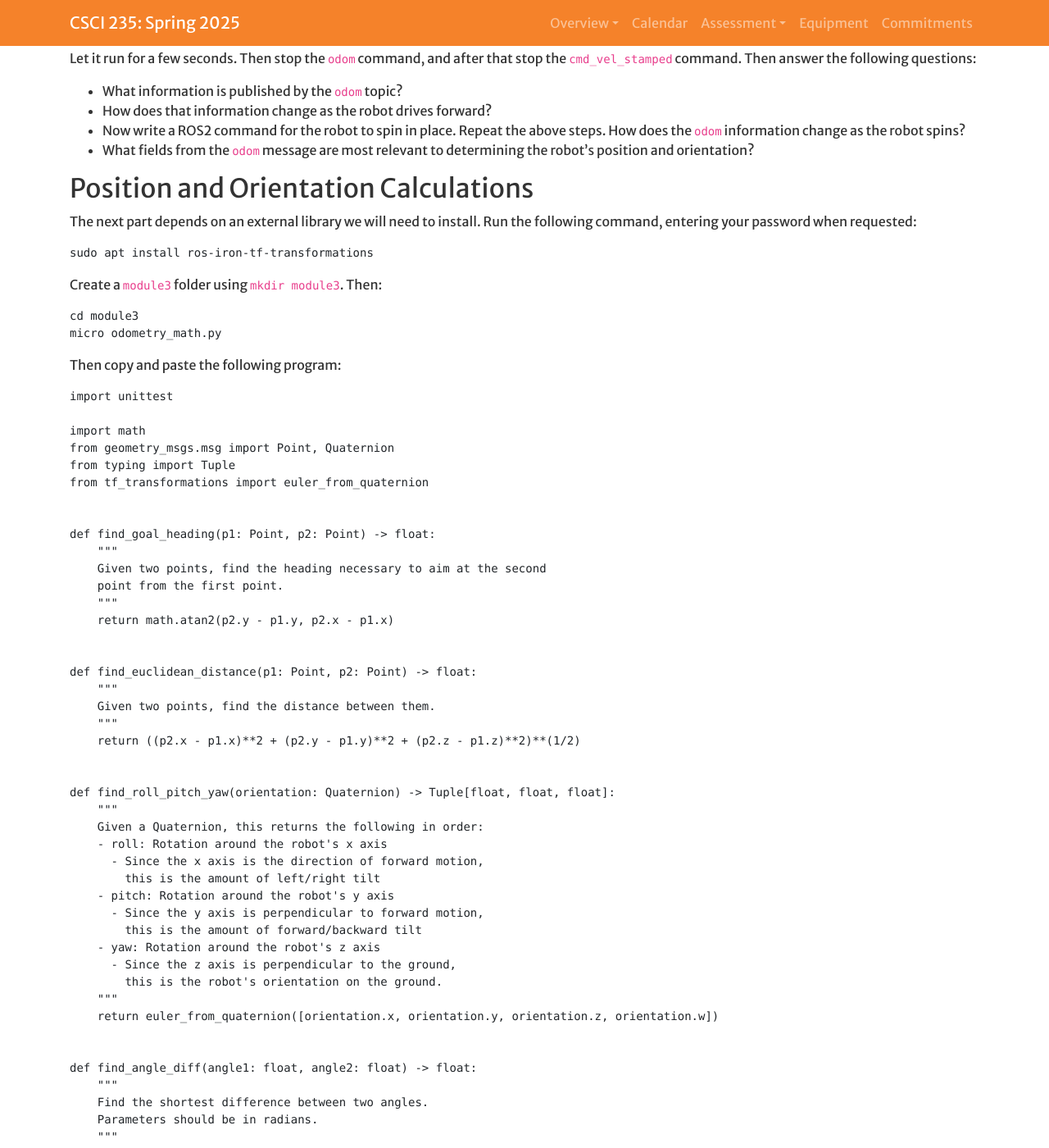
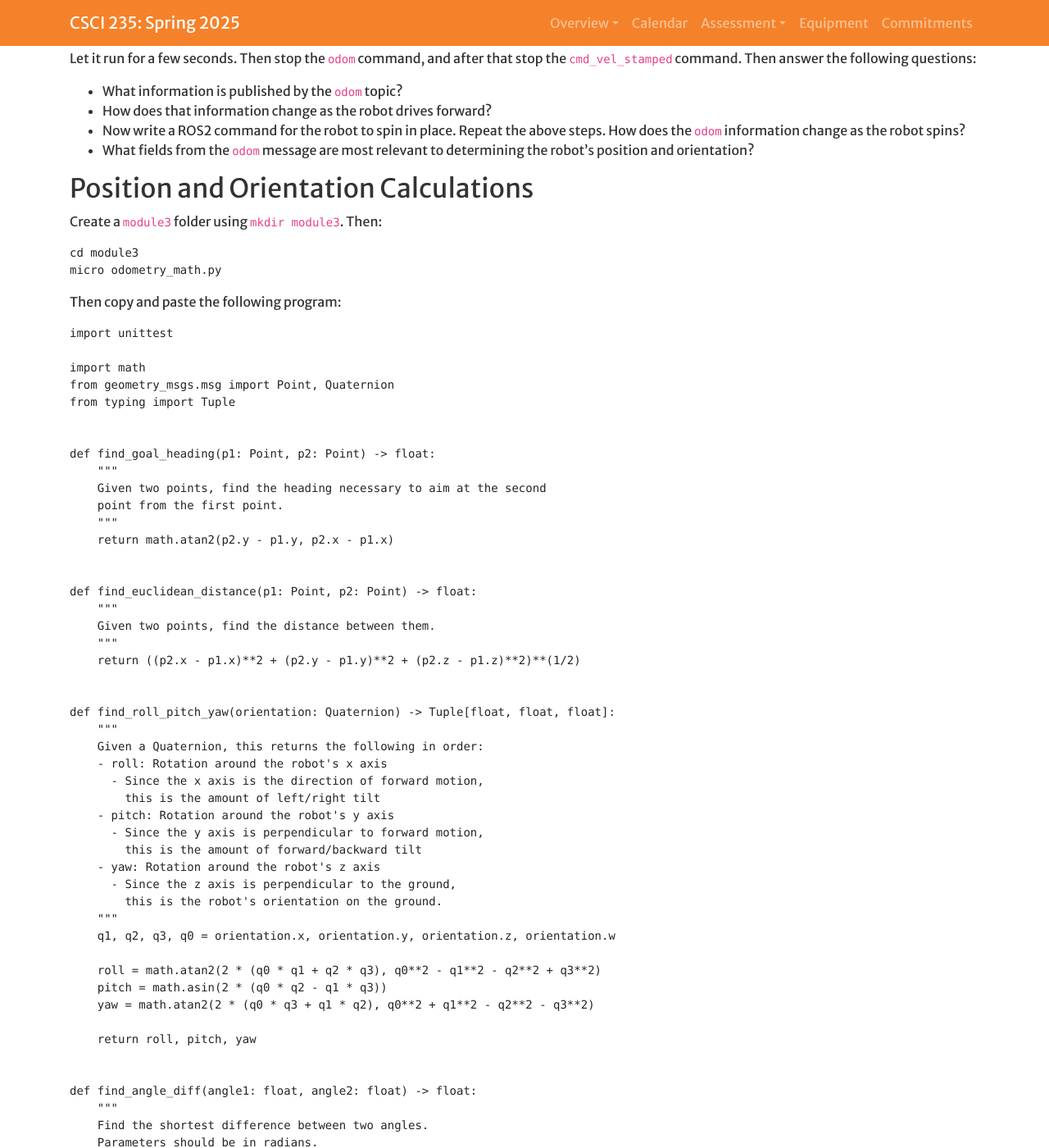
Before and after one commit to Hendrix-CS/csci235, a Jekyll site: the page built from modules/state_machines.md, in a window 1280 px wide and 1400 px high, scrolled down 325 px. Shown: the whole window at 82% size. Built offline with Jekyll 4.4.1, drawn with Linux system fonts in a browser that asks for light colours; a script that is not in the unit is left out; our own code applies the rules of GitHub Pages for plain Markdown files; some of the changed text lies outside the part shown.

Commit message:
Replaced tf_transformers call with the raw math

````diff
--- a/modules/state_machines.md
+++ b/modules/state_machines.md
@@ -30,11 +30,6 @@ Then answer the following questions:
   position and orientation?
 
 ## Position and Orientation Calculations
-The next part depends on an external library we will need to install. Run the
-following command, entering your password when requested:
-```
-sudo apt install ros-iron-tf-transformations
-```
 
 Create a `module3` folder using `mkdir module3`. Then:
 ```
@@ -49,7 +44,6 @@ import unittest
 import math
 from geometry_msgs.msg import Point, Quaternion
 from typing import Tuple
-from tf_transformations import euler_from_quaternion
 
 
 def find_goal_heading(p1: Point, p2: Point) -> float:
@@ -80,7 +74,13 @@ def find_roll_pitch_yaw(orientation: Quaternion) -> Tuple[float, float, float]:
       - Since the z axis is perpendicular to the ground,
         this is the robot's orientation on the ground.
     """
-    return euler_from_quaternion([orientation.x, orientation.y, orientation.z, orientation.w])
+    q1, q2, q3, q0 = orientation.x, orientation.y, orientation.z, orientation.w
+
+    roll = math.atan2(2 * (q0 * q1 + q2 * q3), q0**2 - q1**2 - q2**2 + q3**2)
+    pitch = math.asin(2 * (q0 * q2 - q1 * q3))
+    yaw = math.atan2(2 * (q0 * q3 + q1 * q2), q0**2 + q1**2 - q2**2 - q3**2)
+
+    return roll, pitch, yaw
 
 
 def find_angle_diff(angle1: float, angle2: float) -> float:
@@ -124,6 +124,21 @@ class OdometryMathTest(unittest.TestCase):
             ( 9/2 * math.pi, -1/2 * math.pi,        math.pi), #6
         ]:
             self.assertAlmostEqual(diff, find_angle_diff(theta1, theta2), places=5)
+
+    def test_roll_pitch_yaw(self):
+        for x, y, z, w, rpw in [
+            (-0.0031924284994602203, 0.005276054609566927, -0.8277794122695923, 0.561019778251648,
+             (-0.012317164052438935, 0.0006346888584906615, -1.9503363787472408)),
+            (-0.002063487656414509,  0.0034074627328664064, -0.9837535619735718, 0.17948013544082642,
+             (-0.007445015587338619, -0.002836786557391314, -2.7806632489220133))
+        ]:
+            q = Quaternion()
+            q.x, q.y, q.z, q.w = x, y, z, w
+            roll, pitch, yaw = find_roll_pitch_yaw(q)
+            print(roll, pitch, yaw)
+            self.assertAlmostEqual(rpw[0], roll,  places=5)
+            self.assertAlmostEqual(rpw[1], pitch, places=5)
+            self.assertAlmostEqual(rpw[2], yaw,   places=5)
 
 
 if __name__ == '__main__':
````
